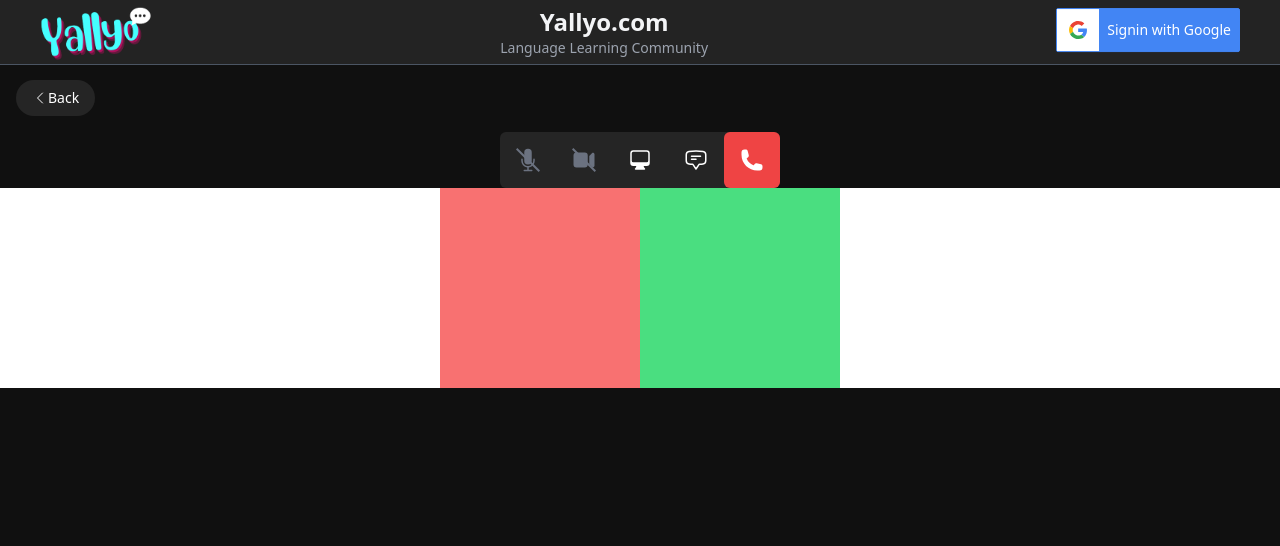
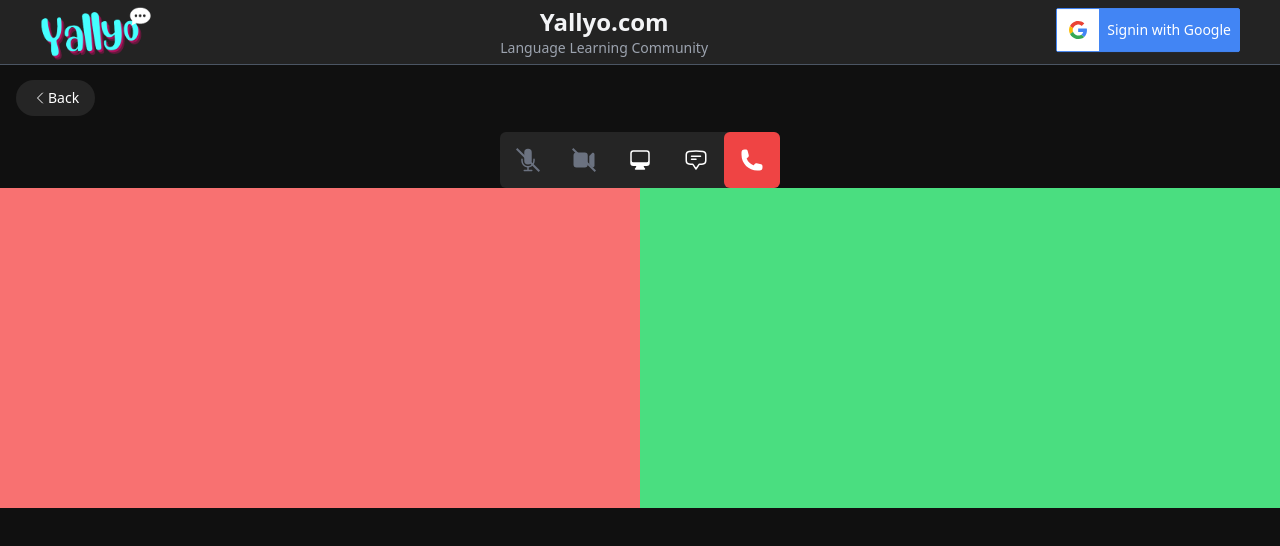
Before and after one commit to goffxnca/yallyo-web, a Next.js app: page /rooms/1 in a window 1280 px wide. Shown: the top 546 px of the page. Built offline with nearby package versions, Linux system fonts and the light colour scheme; no server answers.

Commit message:
grid 2 cols

```diff
--- a/src/components/Session/SessionContainer.tsx
+++ b/src/components/Session/SessionContainer.tsx
@@ -237,13 +237,13 @@ const RoomSession = () => {
 
         <SessionControlList onToggleCam={toggleCam} onToggleVoice={toggleMic} />
 
-        <div className="flex bg-white justify-center">
+        <div className="grid grid-cols-2 bg-white justify-center">
           <div className="bg-red-400">
             <video
               id="localUser"
               autoPlay
               playsInline
-              style={{ objectFit: "cover", width: 200, height: 200 }}
+              style={{ objectFit: "cover", width: "100%", height: "100%" }}
               // width={200}
               // height={200}
             />
@@ -254,7 +254,7 @@ const RoomSession = () => {
               id="remoteUser"
               autoPlay
               playsInline
-              style={{ objectFit: "cover", width: 200, height: 200 }}
+              style={{ objectFit: "cover", width: "100%", height: "100%" }}
               // width={200}
               // height={200}
             />
```
